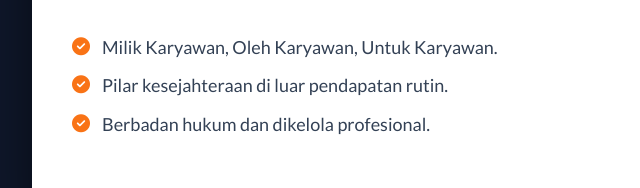
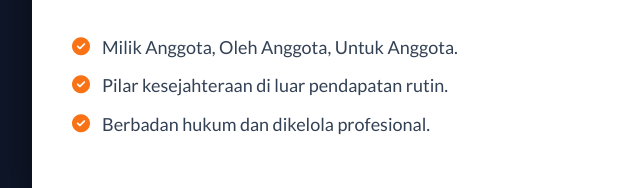
Before and after one commit to kopkawanmki-byte/sosialisasi, a plain HTML site: page index.html in a window 1280 px wide. Both pictures are taken after a click on the button "Lanjut". Shown: the part 530-718 px from the top of the page, 58-698 px from the left. Drawn offline with Linux system fonts and the light colour scheme.

Commit message:
Update index.html

```diff
--- a/index.html
+++ b/index.html
@@ -533,7 +533,7 @@
                 <p>Koperasi KAWAN KAMI adalah wadah ekonomi karyawan yang dibentuk untuk memenuhi kebutuhan bersama secara mandiri, berlandaskan asas kekeluargaan dan kebersamaan.</p>
             </div>
             <ul class="bullet-list">
-                <li>Milik Karyawan, Oleh Karyawan, Untuk Karyawan.</li>
+                <li>Milik Anggota, Oleh Anggota, Untuk Anggota.</li>
                 <li>Pilar kesejahteraan di luar pendapatan rutin.</li>
                 <li>Berbadan hukum dan dikelola profesional.</li>
             </ul>
```
